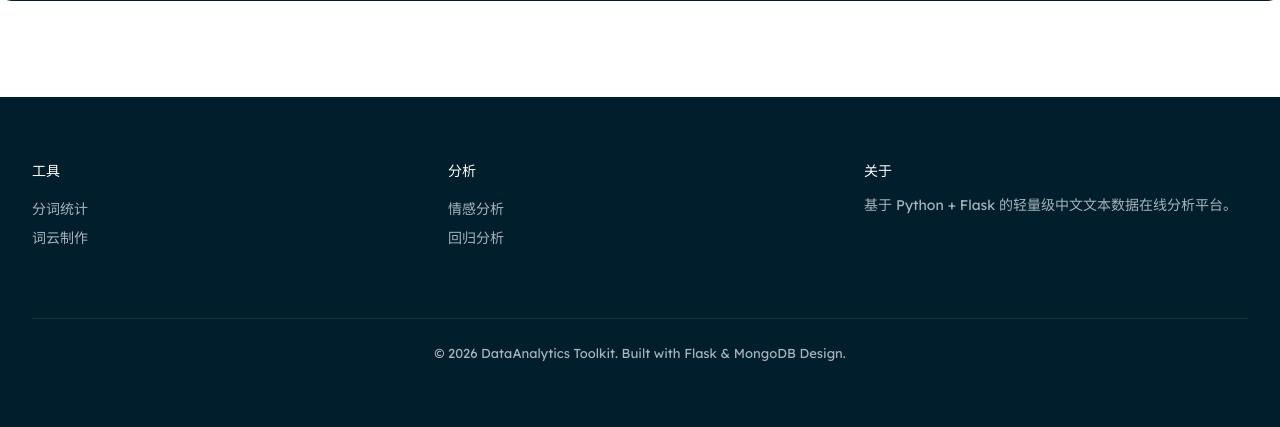
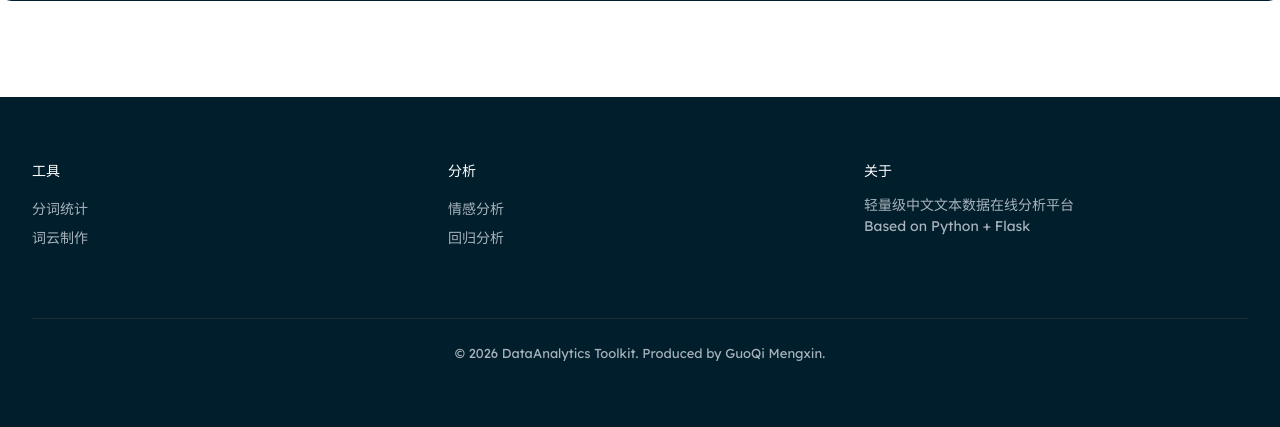
Before and after one commit to MSTAT-Lseng/DataAnalyticsToolkit, a Flask app: page / in a window 1280 px wide. Shown: the part 1528-1955 px from the top of the page. Run offline with Flask 3, Linux system fonts and the light colour scheme; some libraries are stand-ins or nearby versions.

Commit message:
Update copywriting.

```diff
--- a/static/css/style.css
+++ b/static/css/style.css
@@ -1080,6 +1080,10 @@ select.text-input {
   max-width: 1280px;
 }
 
+.cta-banner .container .btn-primary:hover {
+  color: var(--color-on-primary);
+}
+
 .cta-title {
   font-size: 36px;
   font-weight: 500;
--- a/templates/base.html
+++ b/templates/base.html
@@ -60,11 +60,14 @@
                 </div>
                 <div class="footer-col">
                     <h4 class="footer-heading">关于</h4>
-                    <p class="footer-text">基于 Python + Flask 的轻量级中文文本数据在线分析平台。</p>
+                    <p class="footer-text">
+                        轻量级中文文本数据在线分析平台 <br>
+                        Based on Python + Flask
+                    </p>
                 </div>
             </div>
             <div class="footer-bottom">
-                <p>© 2026 DataAnalytics Toolkit. Built with Flask & MongoDB Design.</p>
+                <p>© 2026 DataAnalytics Toolkit. Produced by GuoQi Mengxin.</p>
             </div>
         </div>
     </footer>
```
